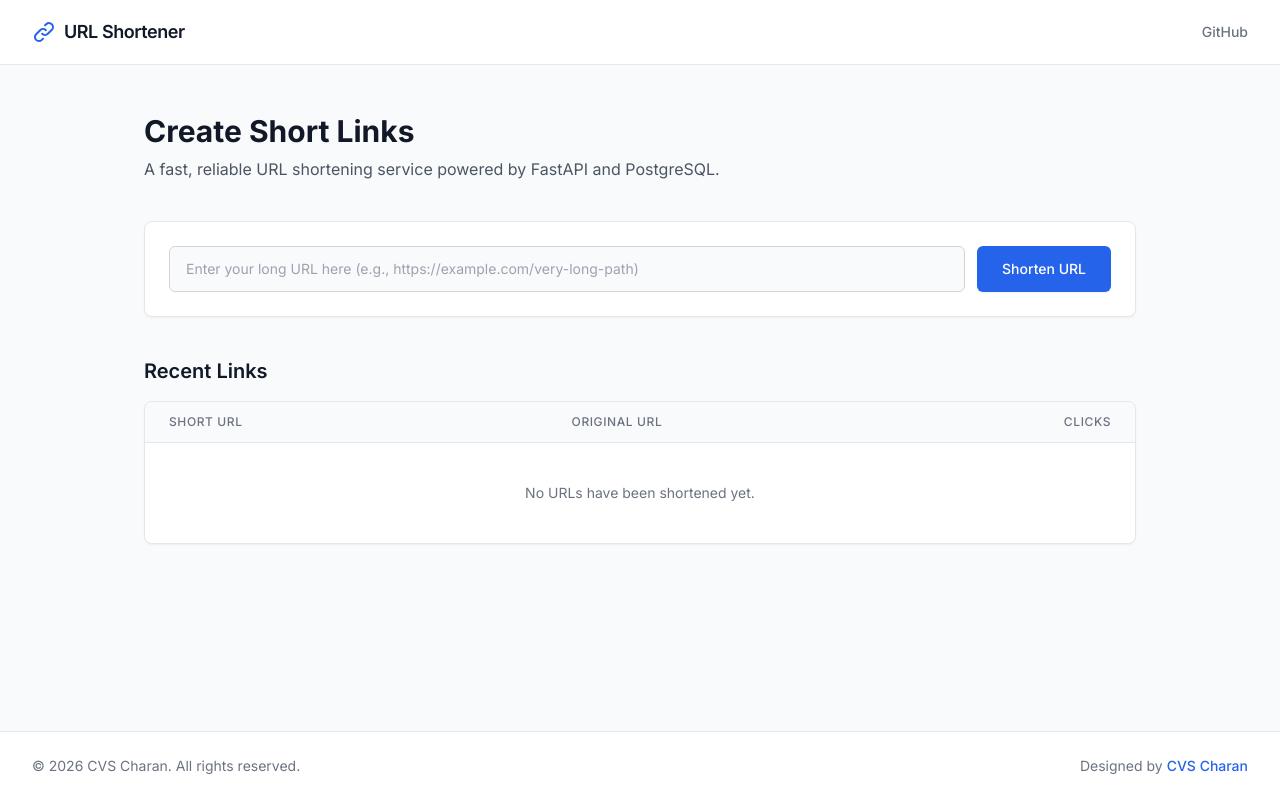
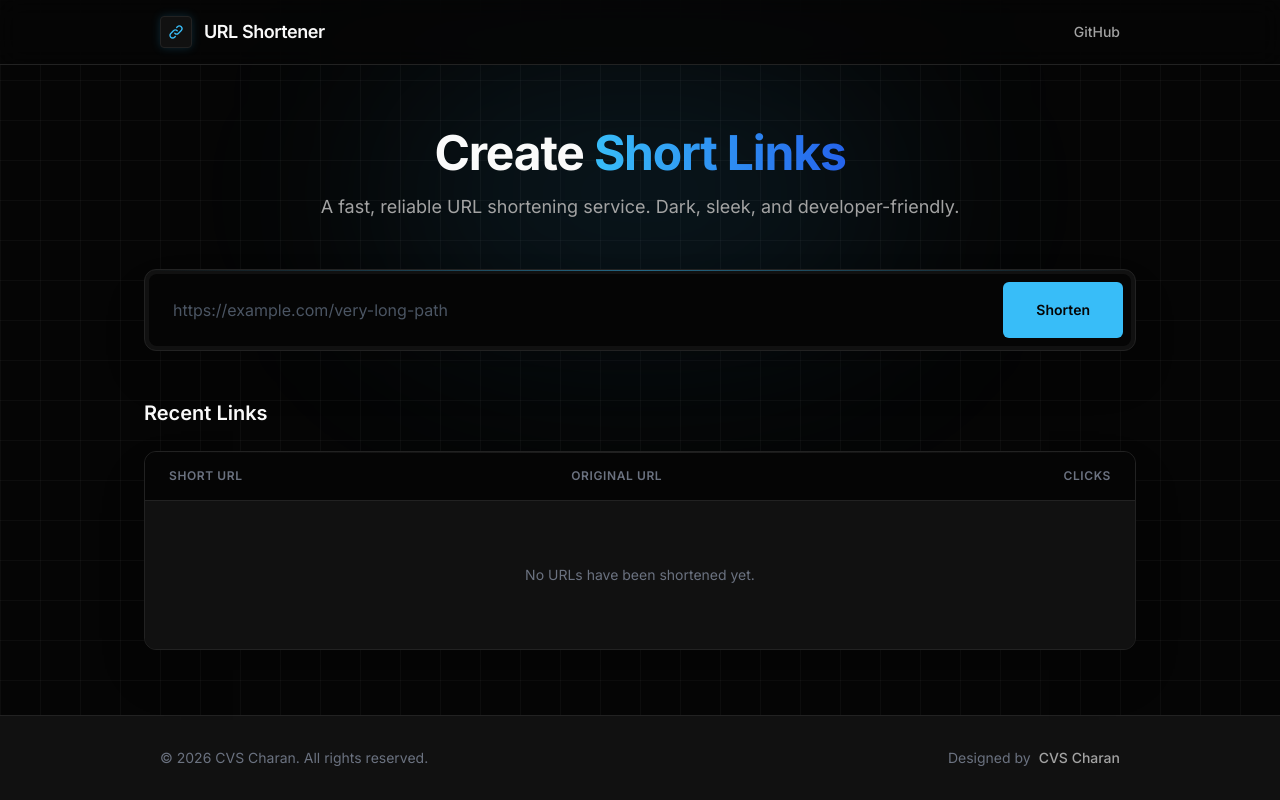
Before and after one commit to CVSCharan/py-url-shortener-monolith, a FastAPI app: page / in a window 1280 px wide. Run offline with FastAPI, Linux system fonts and the light colour scheme; data that the repository does not hold is empty; some libraries are stand-ins or nearby versions.

Commit message:
Implement Sleek Dark Mode UI

```diff
--- a/templates/index.html
+++ b/templates/index.html
@@ -1,5 +1,5 @@
 <!DOCTYPE html>
-<html lang="en">
+<html lang="en" class="dark">
 <head>
     <meta charset="UTF-8">
     <meta name="viewport" content="width=device-width, initial-scale=1.0">
@@ -8,22 +8,27 @@
     <script src="https://unpkg.com/htmx.org@1.9.10"></script>
     <!-- Include Tailwind CSS -->
     <script src="https://cdn.tailwindcss.com"></script>
-    <!-- Professional Google Font: Inter -->
-    <link href="https://fonts.googleapis.com/css2?family=Inter:wght@400;500;600;700&display=swap" rel="stylesheet">
+    <!-- Inter Font -->
+    <link href="https://fonts.googleapis.com/css2?family=Inter:wght@300;400;500;600;700&display=swap" rel="stylesheet">
     <script>
         tailwind.config = {
+            darkMode: 'class',
             theme: {
                 extend: {
                     fontFamily: {
                         sans: ['"Inter"', 'sans-serif'],
                     },
                     colors: {
-                        primary: {
-                            50: '#eff6ff',
-                            100: '#dbeafe',
-                            500: '#3b82f6',
-                            600: '#2563eb',
-                            700: '#1d4ed8',
+                        dark: {
+                            bg: '#050505',
+                            card: '#111111',
+                            border: '#222222',
+                            text: '#A3A3A3',
+                            heading: '#FAFAFA'
+                        },
+                        accent: {
+                            DEFAULT: '#38bdf8', // Tailwind light blue
+                            glow: 'rgba(56, 189, 248, 0.4)'
                         }
                     }
                 }
@@ -31,50 +36,69 @@
         }
     </script>
     <style>
+        body { font-family: 'Inter', sans-serif; }
         .htmx-indicator { display: none; }
         .htmx-request .htmx-indicator { display: inline-block; }
+
+        /* Subtle grid background for dark mode */
+        .bg-grid {
+            background-size: 40px 40px;
+            background-image: linear-gradient(to right, rgba(255, 255, 255, 0.03) 1px, transparent 1px),
+                              linear-gradient(to bottom, rgba(255, 255, 255, 0.03) 1px, transparent 1px);
+        }
+
+        /* Neon glow effect */
+        .glow-shadow {
+            box-shadow: 0 0 20px theme('colors.accent.glow');
+        }
     </style>
 </head>
-<body class="bg-gray-50 min-h-screen flex flex-col text-gray-900 antialiased">
+<body class="bg-dark-bg text-dark-text min-h-screen flex flex-col antialiased bg-grid">
 
-    <!-- Standard Professional Navbar -->
-    <header class="bg-white border-b border-gray-200 sticky top-0 z-10">
-        <div class="max-w-7xl mx-auto px-4 sm:px-6 lg:px-8">
+    <!-- Navbar -->
+    <header class="bg-dark-bg/80 backdrop-blur-md border-b border-dark-border sticky top-0 z-50">
+        <div class="max-w-5xl mx-auto px-4 sm:px-6 lg:px-8">
             <div class="flex justify-between h-16 items-center">
-                <div class="flex items-center gap-2">
-                    <svg class="w-6 h-6 text-primary-600" fill="none" stroke="currentColor" viewBox="0 0 24 24"><path stroke-linecap="round" stroke-linejoin="round" stroke-width="2" d="M13.828 10.172a4 4 0 00-5.656 0l-4 4a4 4 0 105.656 5.656l1.102-1.101m-.758-4.899a4 4 0 005.656 0l4-4a4 4 0 00-5.656-5.656l-1.1 1.1"></path></svg>
-                    <span class="font-semibold text-lg tracking-tight">URL Shortener</span>
+                <div class="flex items-center gap-3">
+                    <div class="w-8 h-8 rounded bg-dark-card border border-dark-border flex items-center justify-center shadow-[0_0_10px_rgba(56,189,248,0.2)]">
+                        <svg class="w-4 h-4 text-accent" fill="none" stroke="currentColor" viewBox="0 0 24 24"><path stroke-linecap="round" stroke-linejoin="round" stroke-width="2" d="M13.828 10.172a4 4 0 00-5.656 0l-4 4a4 4 0 105.656 5.656l1.102-1.101m-.758-4.899a4 4 0 005.656 0l4-4a4 4 0 00-5.656-5.656l-1.1 1.1"></path></svg>
+                    </div>
+                    <span class="font-semibold text-lg tracking-tight text-dark-heading">URL Shortener</span>
                 </div>
                 <nav class="flex gap-4">
-                    <a href="https://github.com/CVSCharan" target="_blank" class="text-sm font-medium text-gray-500 hover:text-gray-900 transition-colors">GitHub</a>
+                    <a href="https://github.com/CVSCharan" target="_blank" class="text-sm font-medium text-dark-text hover:text-white transition-colors">GitHub</a>
                 </nav>
             </div>
         </div>
     </header>
 
     <!-- Main Content -->
-    <main class="flex-grow max-w-5xl mx-auto px-4 py-12 w-full flex flex-col">
+    <main class="flex-grow max-w-5xl mx-auto px-4 py-16 w-full flex flex-col relative">
+
+        <!-- Subtle background glow -->
+        <div class="absolute top-0 left-1/2 -translate-x-1/2 w-full max-w-lg h-64 bg-accent/10 blur-[100px] rounded-full pointer-events-none z-[-1]"></div>
 
         <!-- Header Section -->
-        <div class="mb-10 text-center sm:text-left">
-            <h1 class="text-3xl font-bold text-gray-900 mb-2">Create Short Links</h1>
-            <p class="text-base text-gray-600">
-                A fast, reliable URL shortening service powered by FastAPI and PostgreSQL.
+        <div class="mb-12 text-center">
+            <h1 class="text-4xl sm:text-5xl font-bold text-dark-heading mb-4 tracking-tight">Create <span class="text-transparent bg-clip-text bg-gradient-to-r from-accent to-blue-600">Short Links</span></h1>
+            <p class="text-lg text-dark-text max-w-2xl mx-auto">
+                A fast, reliable URL shortening service. Dark, sleek, and developer-friendly.
             </p>
         </div>
 
         <!-- Input Card -->
-        <div class="bg-white rounded-lg shadow-sm border border-gray-200 mb-10">
-            <div class="p-6">
-                <form hx-post="/shorten" hx-target="#url-table-container" hx-swap="innerHTML" class="flex flex-col sm:flex-row gap-3">
+        <div class="bg-dark-card rounded-xl border border-dark-border mb-12 shadow-2xl overflow-hidden relative">
+            <div class="absolute top-0 left-0 w-full h-[1px] bg-gradient-to-r from-transparent via-accent/50 to-transparent"></div>
+            <div class="p-1">
+                <form hx-post="/shorten" hx-target="#url-table-container" hx-swap="innerHTML" class="flex flex-col sm:flex-row gap-2 bg-dark-bg p-2 rounded-lg">
                     <div class="flex-1 relative">
                         <label for="target_url" class="sr-only">Long URL</label>
-                        <input type="url" id="target_url" name="target_url" placeholder="Enter your long URL here (e.g., https://example.com/very-long-path)" required
-                            class="block w-full pl-4 pr-4 py-3 rounded-md border border-gray-300 bg-gray-50 text-gray-900 focus:outline-none focus:ring-2 focus:ring-primary-500 focus:border-primary-500 sm:text-sm transition-colors">
+                        <input type="url" id="target_url" name="target_url" placeholder="https://example.com/very-long-path" required
+                            class="block w-full pl-4 pr-4 py-4 rounded-md bg-transparent text-white placeholder-gray-600 border-none focus:outline-none focus:ring-0 sm:text-base">
                     </div>
                     <button type="submit"
-                        class="inline-flex items-center justify-center px-6 py-3 border border-transparent text-sm font-medium rounded-md text-white bg-primary-600 hover:bg-primary-700 shadow-sm focus:outline-none focus:ring-2 focus:ring-offset-2 focus:ring-primary-500 transition-colors">
-                        Shorten URL
+                        class="inline-flex items-center justify-center px-8 py-4 border border-transparent text-sm font-semibold rounded-md text-dark-bg bg-accent hover:bg-white glow-shadow focus:outline-none transition-all duration-300">
+                        Shorten
                         <svg class="ml-2 -mr-1 h-4 w-4 htmx-indicator animate-spin" xmlns="http://www.w3.org/2000/svg" fill="none" viewBox="0 0 24 24">
                             <circle class="opacity-25" cx="12" cy="12" r="10" stroke="currentColor" stroke-width="4"></circle>
                             <path class="opacity-75" fill="currentColor" d="M4 12a8 8 0 018-8V0C5.373 0 0 5.373 0 12h4zm2 5.291A7.962 7.962 0 014 12H0c0 3.042 1.135 5.824 3 7.938l3-2.647z"></path>
@@ -86,25 +110,26 @@
 
         <!-- Links Table Section -->
         <div>
-            <div class="mb-4">
-                <h2 class="text-xl font-semibold text-gray-900">Recent Links</h2>
+            <div class="mb-6 flex items-center justify-between">
+                <h2 class="text-xl font-semibold text-dark-heading">Recent Links</h2>
             </div>
 
-            <div id="url-table-container" class="bg-white rounded-lg shadow-sm border border-gray-200 overflow-hidden">
+            <div id="url-table-container" class="bg-dark-card rounded-xl border border-dark-border overflow-hidden shadow-2xl relative">
+                <div class="absolute top-0 left-0 w-full h-[1px] bg-gradient-to-r from-transparent via-dark-border to-transparent"></div>
                 {% include 'partials/url_list.html' %}
             </div>
         </div>
     </main>
 
     <!-- Professional Footer -->
-    <footer class="bg-white border-t border-gray-200 mt-auto">
-        <div class="max-w-7xl mx-auto px-4 sm:px-6 lg:px-8 py-6">
+    <footer class="bg-dark-card border-t border-dark-border mt-auto">
+        <div class="max-w-5xl mx-auto px-4 sm:px-6 lg:px-8 py-8">
             <div class="flex flex-col md:flex-row justify-between items-center gap-4">
                 <p class="text-sm text-gray-500">
                     &copy; 2026 CVS Charan. All rights reserved.
                 </p>
-                <div class="text-sm text-gray-500">
-                    Designed by <a href="https://charan-cvs.dev" target="_blank" class="text-primary-600 hover:text-primary-700 font-medium hover:underline">CVS Charan</a>
+                <div class="text-sm text-gray-500 flex items-center gap-2">
+                    Designed by <a href="https://charan-cvs.dev" target="_blank" class="text-dark-text hover:text-white font-medium transition-colors">CVS Charan</a>
                 </div>
             </div>
         </div>
--- a/templates/partials/url_list.html
+++ b/templates/partials/url_list.html
@@ -1,40 +1,42 @@
 <div class="overflow-x-auto">
-    <table class="min-w-full divide-y divide-gray-200">
-        <thead class="bg-gray-50">
+    <table class="min-w-full divide-y divide-dark-border">
+        <thead class="bg-dark-bg">
             <tr>
-                <th scope="col" class="px-6 py-3 text-left text-xs font-medium text-gray-500 uppercase tracking-wider">
+                <th scope="col" class="px-6 py-4 text-left text-xs font-semibold text-gray-500 uppercase tracking-wider">
                     Short URL
                 </th>
-                <th scope="col" class="px-6 py-3 text-left text-xs font-medium text-gray-500 uppercase tracking-wider">
+                <th scope="col" class="px-6 py-4 text-left text-xs font-semibold text-gray-500 uppercase tracking-wider">
                     Original URL
                 </th>
-                <th scope="col" class="px-6 py-3 text-right text-xs font-medium text-gray-500 uppercase tracking-wider w-32">
+                <th scope="col" class="px-6 py-4 text-right text-xs font-semibold text-gray-500 uppercase tracking-wider w-32">
                     Clicks
                 </th>
             </tr>
         </thead>
-        <tbody class="bg-white divide-y divide-gray-200">
+        <tbody class="divide-y divide-dark-border bg-dark-card">
             {% for url in urls %}
-            <tr class="hover:bg-gray-50 transition-colors">
-                <td class="px-6 py-4 whitespace-nowrap">
+            <tr class="hover:bg-dark-border/30 transition-colors group">
+                <td class="px-6 py-5 whitespace-nowrap">
                     <a href="{{ request.base_url }}{{ url.short_code }}" target="_blank"
-                       class="text-sm font-medium text-primary-600 hover:text-primary-800 hover:underline flex items-center gap-1 group">
+                       class="text-sm font-medium text-accent hover:text-white flex items-center gap-2 transition-colors">
                         {{ request.base_url }}{{ url.short_code }}
-                        <svg class="w-3.5 h-3.5 opacity-0 group-hover:opacity-100 text-primary-500" fill="none" stroke="currentColor" viewBox="0 0 24 24"><path stroke-linecap="round" stroke-linejoin="round" stroke-width="2" d="M10 6H6a2 2 0 00-2 2v10a2 2 0 002 2h10a2 2 0 002-2v-4M14 4h6m0 0v6m0-6L10 14"></path></svg>
+                        <svg class="w-3.5 h-3.5 opacity-0 group-hover:opacity-100 transition-opacity" fill="none" stroke="currentColor" viewBox="0 0 24 24"><path stroke-linecap="round" stroke-linejoin="round" stroke-width="2" d="M10 6H6a2 2 0 00-2 2v10a2 2 0 002 2h10a2 2 0 002-2v-4M14 4h6m0 0v6m0-6L10 14"></path></svg>
                     </a>
                 </td>
-                <td class="px-6 py-4">
-                    <div class="text-sm text-gray-600 max-w-md truncate" title="{{ url.target_url }}">
+                <td class="px-6 py-5">
+                    <div class="text-sm text-gray-400 max-w-md truncate" title="{{ url.target_url }}">
                         {{ url.target_url }}
                     </div>
                 </td>
-                <td class="px-6 py-4 whitespace-nowrap text-right text-sm text-gray-500 font-medium">
-                    {{ url.clicks }}
+                <td class="px-6 py-5 whitespace-nowrap text-right">
+                    <span class="inline-flex items-center justify-center px-2.5 py-1 rounded bg-dark-bg border border-dark-border text-xs font-medium text-gray-300">
+                        {{ url.clicks }}
+                    </span>
                 </td>
             </tr>
             {% else %}
             <tr>
-                <td colspan="3" class="px-6 py-10 text-center">
+                <td colspan="3" class="px-6 py-16 text-center">
                     <p class="text-sm text-gray-500">No URLs have been shortened yet.</p>
                 </td>
             </tr>
```
